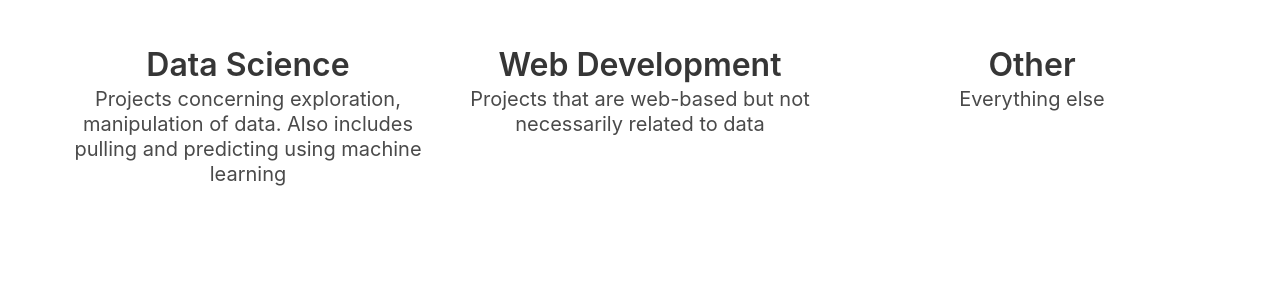
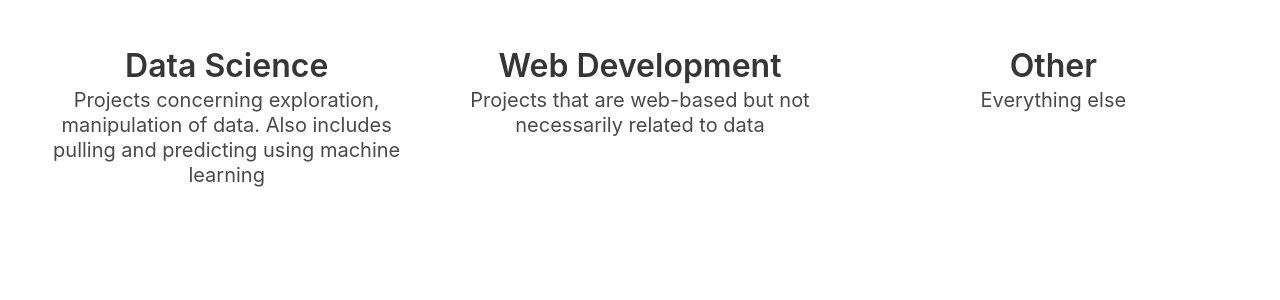
Before and after one commit to Flysure/AndrewsBlog, a Rails app: page /projects in a window 1280 px wide. Shown: the part 56-356 px from the top of the page. Run offline with Rails 7, Linux system fonts and the light colour scheme; style sheets or scripts are compiled from the project's sources.

Commit message:
container is-fluid

```diff
--- a/app/views/application/projects.html.erb
+++ b/app/views/application/projects.html.erb
@@ -1,4 +1,4 @@
-<div class="container">
+<div class="container is-fluid">
   <div class="columns">
 
     <div class="column has-text-centered">
```
